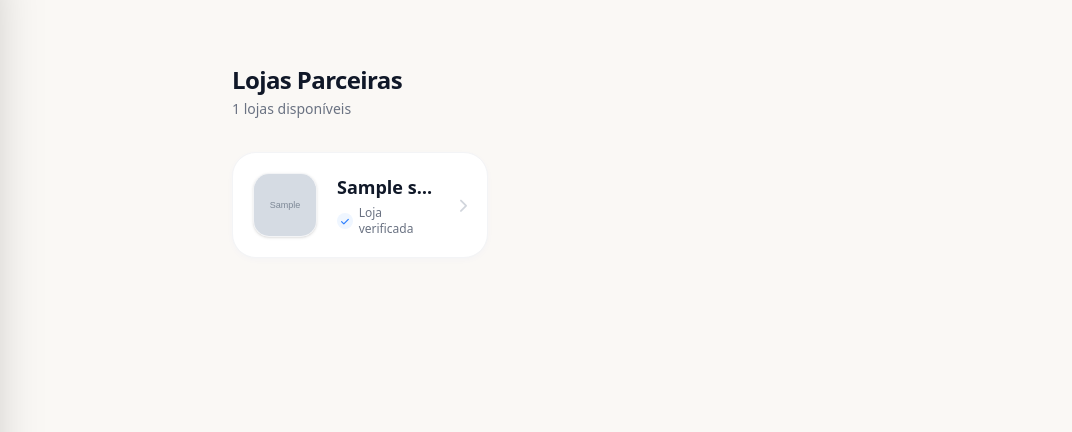
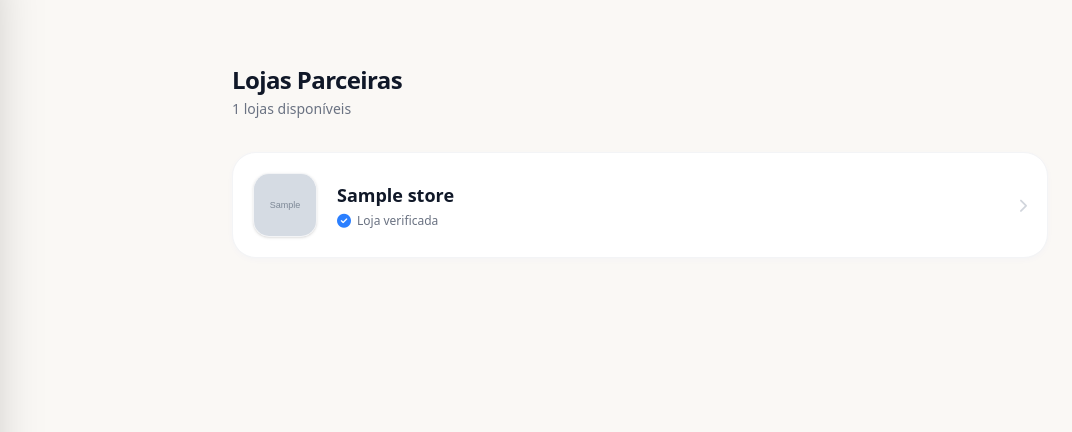
Before and after one commit to gabrielezidio96/tabloid_web, a Django app: page /stores/ in a window 1280 px wide. Shown: the part 69-501 px from the top of the page, without its empty margins (0-1072 px from the left). Run offline with Django 5.2, Linux system fonts and the light colour scheme; tables that the repository leaves empty hold one stand-in row (values such as "Sample post"); grey boxes marked "Sample" are stand-in pictures; style sheets or scripts are compiled from the project's sources; parts of the project's set-up code (start-up, migrations or seed data) failed here and were passed over.

Commit message:
refactor(stores): horizontal list layout with solid verified badge
Co-Authored-By: Claude Sonnet 4.6 <noreply@anthropic.com>

```diff
--- a/deals/templates/deals/store_list.html
+++ b/deals/templates/deals/store_list.html
@@ -15,7 +15,7 @@
     </div>
   </div>
 
-  <div class="grid grid-cols-1 sm:grid-cols-2 lg:grid-cols-3 gap-6">
+  <div class="flex flex-col gap-3">
     {% for store in stores %}
     <a href="{% url 'deals:store-detail' store.slug %}" class="group bg-white rounded-3xl flex items-center gap-5 p-5 shadow-[0_2px_10px_-3px_rgba(6,81,237,0.05)] border border-gray-100 no-underline text-inherit hover:shadow-[0_8px_30px_-4px_rgba(6,81,237,0.1)] hover:border-blue-100 transition-all duration-300 transform hover:-translate-y-1">
       <div class="w-16 h-16 rounded-2xl overflow-hidden border border-gray-100 bg-white shrink-0 flex items-center justify-center shadow-sm group-hover:scale-105 transition-transform duration-300">
@@ -28,9 +28,7 @@
       <div class="flex-1 min-w-0">
         <span class="block text-lg font-bold text-gray-900 truncate group-hover:text-blue-600 transition-colors">{{ store.name }}</span>
         <div class="flex items-center gap-1.5 mt-1">
-          <div class="flex items-center justify-center w-4 h-4 rounded-full bg-blue-50">
-             <i class="fa-solid fa-check text-blue-500 text-[9px]" aria-hidden="true"></i>
-          </div>
+          <i class="fa-solid fa-circle-check text-blue-500 text-sm" aria-hidden="true"></i>
           <span class="text-xs font-medium text-gray-500">Loja verificada</span>
         </div>
       </div>
```
